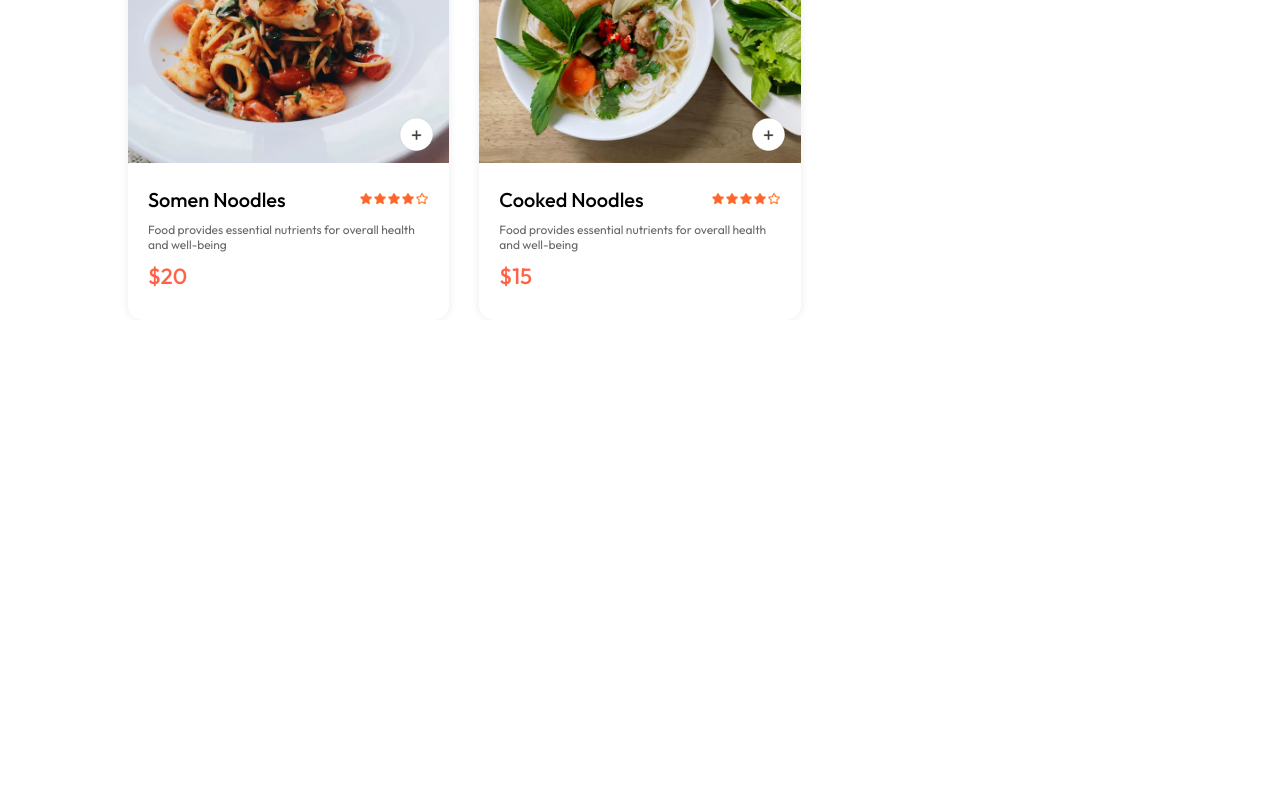
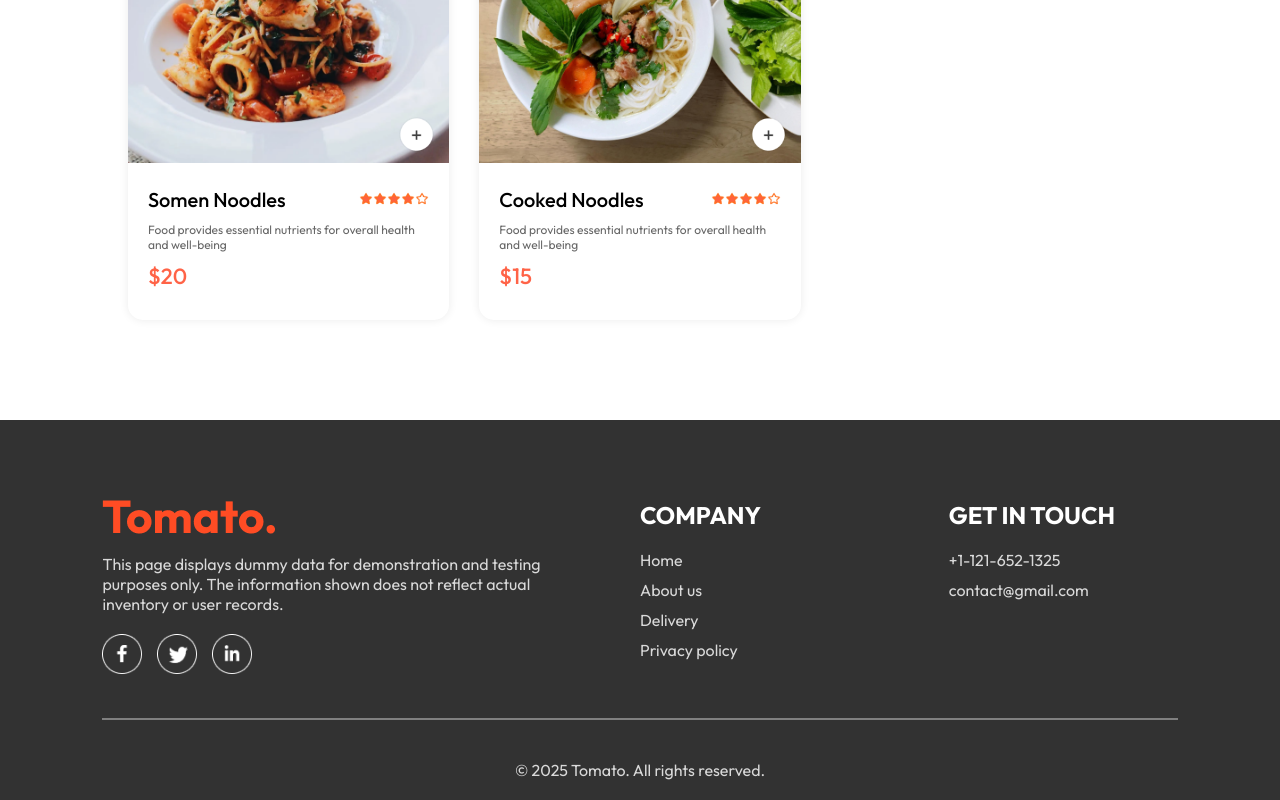
Before and after one commit to NethmiHasi/Food-Delivery-App, a React (Vite) app in the folder frontend/: page / in a window 1280 px wide. Shown: the part 5663-6463 px from the top of the page. Before the commit the page ends 5983 px from the top, so only its background shows below. Built offline with nearby package versions, Linux system fonts and the light colour scheme.

Commit message:
added footer component

```diff
--- a/frontend/src/App.jsx
+++ b/frontend/src/App.jsx
@@ -1,24 +1,25 @@
-import React from 'react'
-import Navbar from './components/Navbar/Navbar'
-import { Route, Routes } from 'react-router-dom'
-import Home from './pages/Home/Home'
-import Cart from './pages/Cart/Cart'
-import PlaceOrder from './pages/PlaceOrder/PlaceOrder'
+import React from "react";
+import Navbar from "./components/Navbar/Navbar";
+import { Route, Routes } from "react-router-dom";
+import Home from "./pages/Home/Home";
+import Cart from "./pages/Cart/Cart";
+import PlaceOrder from "./pages/PlaceOrder/PlaceOrder";
+import Footer from "./components/Footer/Footer";
 
 const App = () => {
   return (
-    <div className='app'>
-      <Navbar></Navbar>
-      <Routes>
-        <Route path='/' element={<Home/>}></Route>
-        <Route path='/cart' element={<Cart/>}></Route>
-        <Route path='/order' element={<PlaceOrder/>}></Route>
+    <>
+      <div className="app">
+        <Navbar />
+        <Routes>
+          <Route path="/" element={<Home />}></Route>
+          <Route path="/cart" element={<Cart />}></Route>
+          <Route path="/order" element={<PlaceOrder />}></Route>
+        </Routes>
+      </div>
+      <Footer />
+    </>
+  );
+};
 
-
-
-      </Routes>
-    </div>
-  )
-}
-
-export default App
+export default App;
--- a/frontend/src/components/FoodDisplay/FoodDisplay.jsx
+++ b/frontend/src/components/FoodDisplay/FoodDisplay.jsx
@@ -11,7 +11,11 @@ const FoodDisplay = ({category}) => {
         <h2>Top dishes near you</h2>
         <div className="food-display-list">
             {food_list.map((item, index) =>{
+              if(category==="All" || category===item.category){
                 return <FoodItem key={index} id={item._id} name={item.name} description={item.description  } price={item.price} image={item.image}/>
+
+              }
+
 
             })}
         </div>
--- /dev/null
+++ b/frontend/src/components/Footer/Footer.css
@@ -0,0 +1,60 @@
+.footer{
+    color: #d9d9d9;
+    background-color: #323232;
+    display: flex;
+    flex-direction: column;
+    align-items: center;
+    gap: 20px;
+    padding: 20px 8vw;
+    padding-top: 80px;
+    margin-top: 100px;
+}
+
+.footer-content{
+    width: 100%;
+    display: grid;
+    grid-template-columns: 2fr 1fr 1fr;
+    gap: 80px;
+}
+
+.footer-content-left, .footer-content-center, .footer-content-right{
+    display: flex;
+    flex-direction: column;
+    align-items: start;
+    gap: 20px;
+}
+
+.footer-content-left li, .footer-content-center li, .footer-content-right li{
+    list-style: none;
+    margin-bottom: 10px;
+    cursor: pointer;
+}
+
+.footer-content-center h2, .footer-content-right h2{
+    color: white;
+}
+
+.footer-social-icons img{
+    width: 40px;
+    margin-right: 15px;
+    cursor: pointer;
+}
+
+.footer hr{
+    width: 100%;
+    height: 2px;
+    margin: 20px 0;
+    background-color: gray;
+    border: none;
+}
+
+@media(max-width: 750px) {
+    .footer-content{
+        display: flex;
+        flex-direction: column;
+        gap: 35px;
+    }
+    .footer-copyright{
+        text-align: center;
+    }
+}
--- /dev/null
+++ b/frontend/src/components/Footer/Footer.jsx
@@ -0,0 +1,46 @@
+import React from 'react'
+import './Footer.css'
+import { assets } from '../../assets/assets'
+
+const Footer = () => {
+  return (
+    <div className='footer' id='footer'>
+        <div className="footer-content">
+            <div className="footer-content-left">
+                <img src={assets.logo} alt="" />
+                <p> This page displays dummy data for demonstration and testing purposes only. The information shown does not reflect actual inventory or user records.</p>
+                <div className="footer-social-icons">
+                    <img src={assets.facebook_icon} alt="" />
+                    <img src={assets.twitter_icon} alt="" />
+                    <img src={assets.linkedin_icon} alt="" />
+                </div>
+
+            </div>
+            <div className="footer-content-center">
+                <h2>COMPANY</h2>
+                <ul>
+                    <li>Home</li>
+                    <li>About us</li>
+                    <li>Delivery</li>
+                    <li>Privacy policy</li>
+                </ul>
+
+            </div>
+            <div className="footer-content-right">
+                <h2>GET IN TOUCH</h2>
+                <ul>
+                    <li>+1-121-652-1325</li>
+                    <li>contact@gmail.com</li>
+                </ul>
+
+            </div>
+        </div>
+        <hr />
+        <p className="footer-copyright">
+            © 2025 Tomato. All rights reserved.
+        </p>
+    </div>
+  )
+}
+
+export default Footer
```
